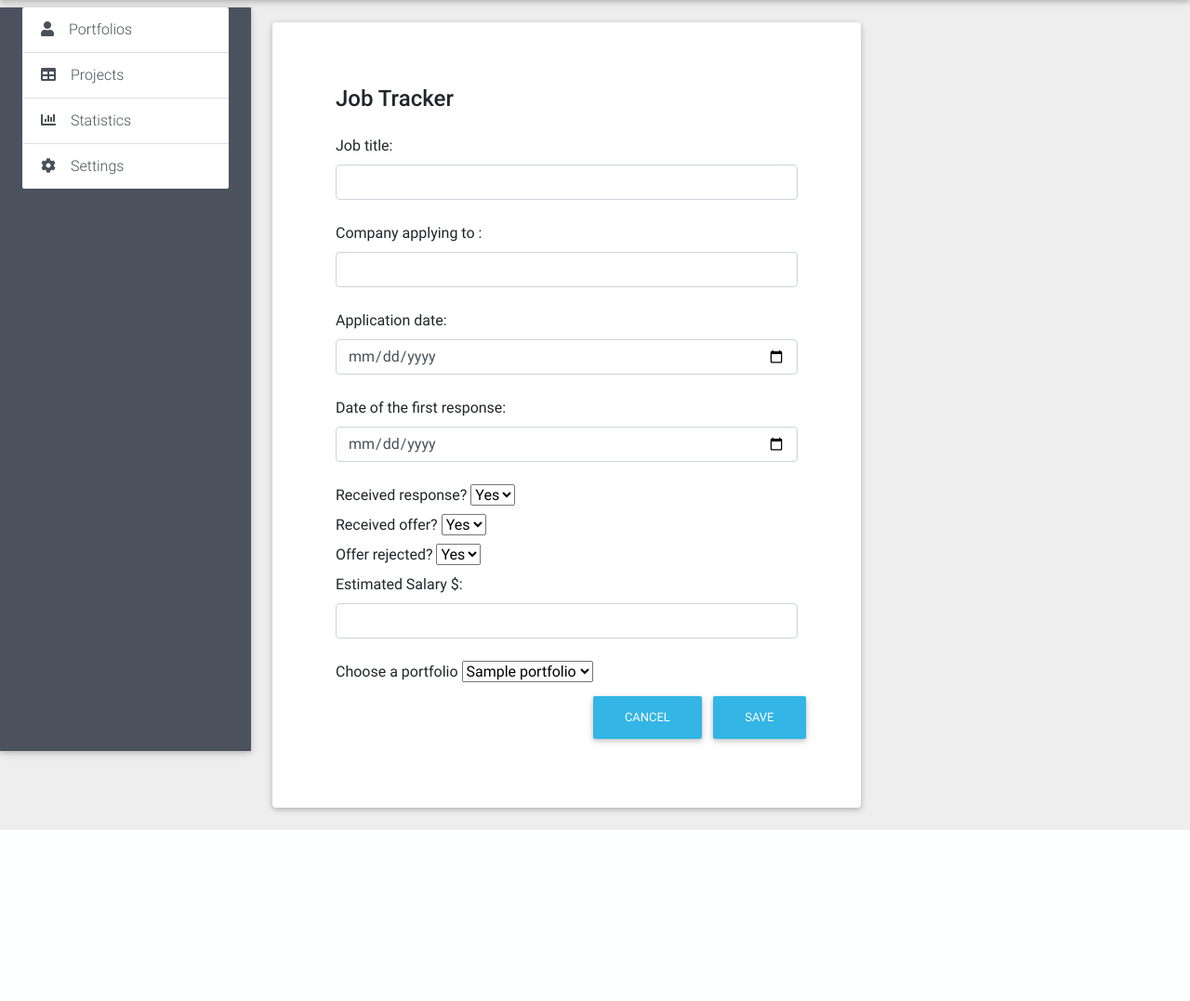
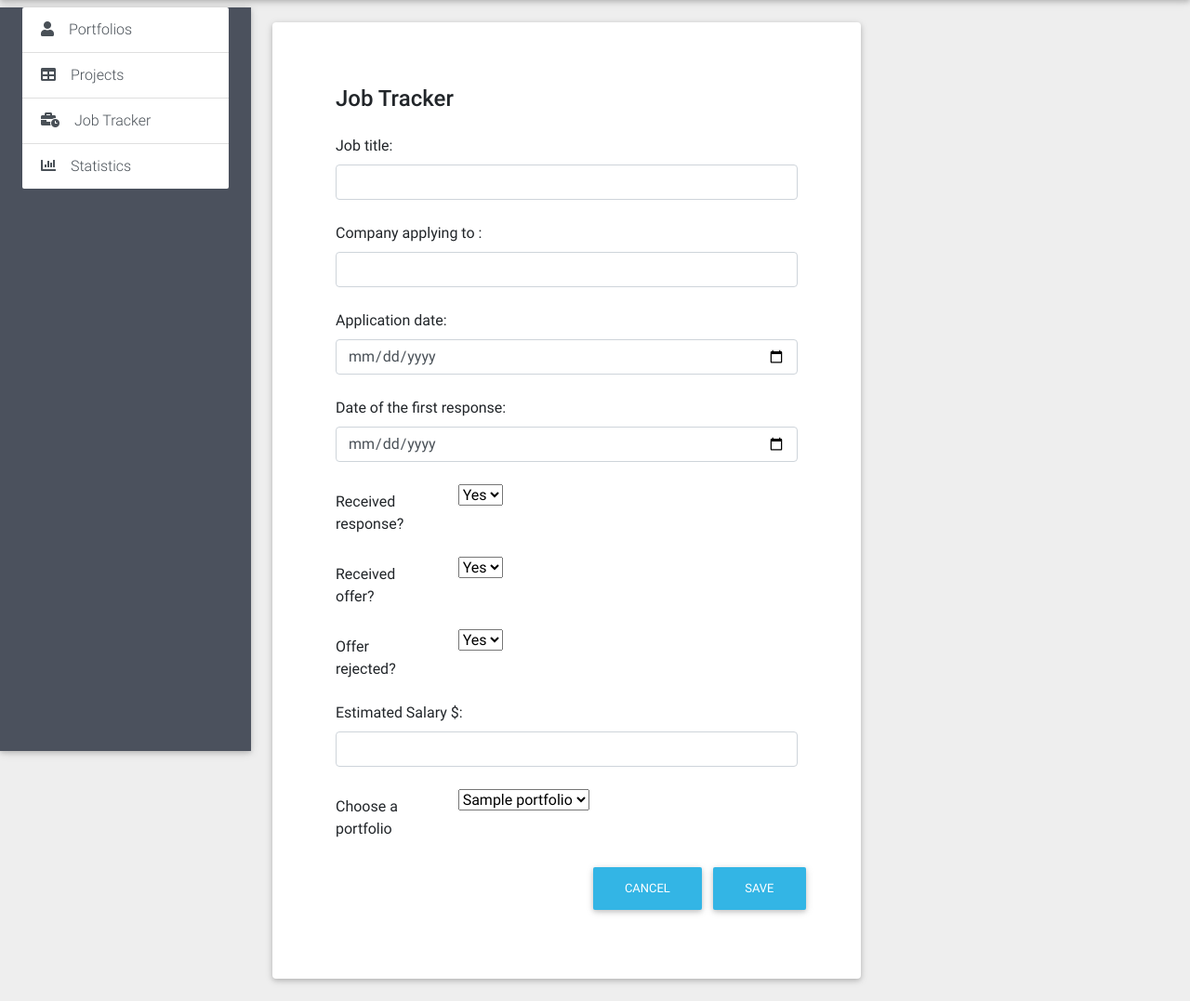
Before and after one commit to devsoor/cozyFolio, a Django app: page /applyJob in a window 1280 px wide. Shown: the part 76-1153 px from the top of the page at 93% size. Before the commit the page ends 969 px from the top, so only its background shows below. Run offline with Django 3.2, Linux system fonts and the light colour scheme; tables that the repository leaves empty hold one stand-in row (values such as "Sample post"); some libraries are stand-ins or nearby versions.

Commit message:
updated job apply and stats

```diff
--- a/cozyfolio_app/templates/applyJob.html
+++ b/cozyfolio_app/templates/applyJob.html
@@ -42,29 +42,51 @@
               <input type="date" id="JobFormforapplyDate" name="JobFormforapplyDate" class="form-control mb-4">
               <label for="JobFormforrespondDate"> Date of the first response: </label>
               <input type="date" id="JobFormforrespondDate" name="JobFormforrespondDate" class="form-control mb-4">
-              <label for="JobFormforresponse"> Received response? </label>
+
+
+              <div class="form-group row">
+                <label for="JobFormforresponse" class="col-sm-3 col-form-label">Received response?</label>
+                <div class="col-sm-8">
                   <select name="JobFormforresponse" id="JobFormforresponse">
                     <option value=1>Yes</option>
                     <option value=0>No</option>
-              </select><br>
-              <label for="jobFormforoffer"> Received offer? </label>
+                  </select>
+                </div>
+              </div>
+
+              <div class="form-group row">
+                <label for="jobFormforoffer" class="col-sm-3 col-form-label">Received offer?</label>
+                <div class="col-sm-8">
                   <select name="jobFormforoffer" id="jobFormforoffer">
                     <option value=1>Yes</option>
                     <option value=0>No</option>
-              </select><br>
-              <label for="jobFormforreject"> Offer rejected? </label>
+                  </select>
+                </div>
+              </div>
+
+              <div class="form-group row">
+                <label for="jobFormforreject" class="col-sm-3 col-form-label">Offer rejected?</label>
+                <div class="col-sm-8">
                   <select name="jobFormforreject" id="jobFormforreject">
                     <option value=1>Yes</option>
                     <option value=0>No</option>
-              </select><br>
+                  </select>
+                </div>
+              </div>
+
               <label for="JobFormforestSalary"> Estimated Salary $: </label>
-              <input type="number" id="JobFormforestSalary" name="JobFormforestSalary" class="form-control mb-4">
-              <label for="JobFormforportfolio">Choose a portfolio </label>
+              <input type="number" min="0" max="1000000" step="500" id="JobFormforestSalary" name="JobFormforestSalary" class="form-control mb-4">
+
+              <div class="form-group row">
+                <label for="JobFormforportfolio" class="col-sm-3 col-form-label">Choose a portfolio</label>
+                <div class="col-sm-8">
                   <select name="JobFormforportfolio" id="JobFormforportfolio">
                     {% for portfolio in allPortfolios %}
                     <option value="{{portfolio.id}}">{{portfolio.name}}</option>
                     {% endfor %}
                   </select>
+                </div>
+              </div>
 
               <div class="row justify-content-end">
                 <button class="btn btn-info" type="cancel">Cancel</button>
--- a/cozyfolio_app/templates/dashboard.html
+++ b/cozyfolio_app/templates/dashboard.html
@@ -47,7 +47,8 @@
             </a>
             <div class="dropdown-menu dropdown-mfenu-right dropdown-info" aria-labelledby="navbarDropdownMenuLink-4">
               <a class="dropdown-item" href="/portfolioNew">New Portfolio...</a>
-              <a class="dropdown-item" href="/projectNew">New Project..</a>
+              <a class="dropdown-item" href="/projectNew">New Project...</a>
+              <a class="dropdown-item" href="/applyJob">New Job...</a>
             </div>
           </li>
 
@@ -111,10 +112,14 @@
       {% for proj in projects %}
           <a href="/projectEdit/{{proj.id}}" class="nav-link waves-effect text-white" target="">{{proj.name}}</a>
       {% endfor %}
-      <a href="#" class="list-group-item list-group-item-action waves-effect">
+      <a href="applyJob" class="list-group-item list-group-item-action waves-effect">
+        <i class="fas fa-business-time mr-3"></i>Job Tracker</a>
+      {% for job in jobs %}
+        <a href="/updateJob/{{job.id}}" class="nav-link waves-effect text-white" target="">{{job.jobTitle}} ({{job.company}}</a>
+      {% endfor %}
+      <a href="jobStatistic" class="list-group-item list-group-item-action waves-effect">
         <i class="fas fa-chart-bar mr-3"></i>Statistics</a>
-      <a href="#" class="list-group-item list-group-item-action waves-effect">
-        <i class="fas fa-cog mr-3"></i>Settings</a>
+
     </div>
     {% endblock %}
   </div>
@@ -147,7 +152,9 @@
 
                     <table id="tableLanguages">
                       <tr>
-                              <th><h5>Languages </h5></th>
+                        <th>
+                          <h5>Languages </h5>
+                        </th>
                       </tr>
                       {% for lang in langList %}
                       <tr>
@@ -163,7 +170,9 @@
 
                     <table id="tableFrameworks">
                       <tr>
-                                <th><h5>Frameworks</h5></th>
+                        <th>
+                          <h5>Frameworks</h5>
+                        </th>
                       </tr>
                       {% for fw in fwList %}
                       <tr>
@@ -179,7 +188,9 @@
 
                     <table id="tableDatabases">
                       <tr>
-                              <th><h5>Databases</h5></th>
+                        <th>
+                          <h5>Databases</h5>
+                        </th>
                       </tr>
                       {% for db in dbList %}
                       <tr>
@@ -195,7 +206,9 @@
 
                     <table id="tableClouds">
                       <tr>
-                              <th><h5>Cloud</h5></th>
+                        <th>
+                          <h5>Cloud</h5>
+                        </th>
                       </tr>
                       {% for cloud in cloudList %}
                       <tr>
@@ -216,7 +229,8 @@
             <div class="card-body card-body-cascade text-center">
               <div class="avatar mx-auto white"><img src="https://mdbootstrap.com/img/Photos/Others/men.jpg" alt=""
                   class=" img-fluid">
-                <h4 class="card-title font-weight-bold indigo-text pb-5"><strong>{{this_user.firstName}} {{this_user.lastName}}</strong></h4>
+                <h4 class="card-title font-weight-bold indigo-text pb-5"><strong>{{this_user.firstName}}
+                    {{this_user.lastName}}</strong></h4>
                 <form action=""></form>
                 <div class="input-group">
                   <!-- <div class="input-group-prepend">
@@ -229,7 +243,8 @@
                   </div> -->
                   <!-- <=====================================================================================================================================================================> -->
                   <div>
-                    <a href="/home/felix/Desktop/cozyFolio/cozyFolio/media/Felix_Almejo_2JKTvLR.pdf" target="_blank" download>Download Resume</a>
+                    <a href="/home/felix/Desktop/cozyFolio/cozyFolio/media/Felix_Almejo_2JKTvLR.pdf" target="_blank"
+                      download>Download Resume</a>
                     <!-- {{resumes} -->
                   </div>
                   <!-- <form action="POST" enctype="multipart/form-data">
@@ -250,15 +265,14 @@
           <div class="card card-cascade wider mb-4 wow fadeIn">
             <div class="card-body card-body-cascade text-left">
               <div class="row wow fadeIn">
-
-
                 <div class="col-lg-3">
                   <div class="list-group">
                     <a href="#!" class="list-group-item list-group-item-action active">
                       Portfolios
                     </a>
                     {% for folio in portfolios %}
-                          <a href="pickPortfolio/{{folio.id}}" class="list-group-item list-group-item-action">{{folio.name}}</a>
+                    <a href="pickPortfolio/{{folio.id}}"
+                      class="list-group-item list-group-item-action">{{folio.name}}</a>
                     {% endfor %}
                   </div>
                 </div>
@@ -269,8 +283,7 @@
                       <div class="card card-cascade wider mb-4 wow fadeIn">
                         <!--Card image-->
                         <div class="view view-cascade overlay">
-                            <img src="{{proj.picImage}}" class="card-img-top"
-                              alt="wider">
+                          <img src="{{proj.picImage}}" class="card-img-top" alt="wider">
 
                         </div>
                         <!--/Card image-->
@@ -290,11 +303,39 @@
                     </div>
                     {% endfor %}
                   </div>
-
+                </div>
+              </div>
+            </div>
+          </div>
         </div>
       </div>
 
-
+      <div class="row wow fadeIn">
+        <div class="col-lg-12 col-md-12">
+          <div class="card card-cascade wider mb-4 wow fadeIn">
+            <div class="card-body card-body-cascade text-left">
+              <table class="table table-striped table-bordered ">
+                <thead class="stylish-color white-text">
+                  <tr>
+                    <th scope="col">Job Title</th>
+                    <th scope="col">Company</th>
+                    <th scope="col">Application Date</th>
+                    <th scope="col">Portfolio</th>
+                    <th scope="col">Est. Salary</th>
+                  </tr>
+                </thead>
+                <tbody>
+                  {% for job in jobs %}
+                  <tr>
+                    <td>{{job.jobTitle}}</td>
+                    <td>{{job.company}}</td>
+                    <td>{{job.applyDate}}</td>
+                    <td>{{job.portfolio.name}}</td>
+                    <td>{{job.estSalary}}</td>
+                  </tr>
+                  {% endfor %}
+                </tbody>
+              </table>
             </div>
           </div>
         </div>
--- a/cozyfolio_app/templates/project.html
+++ b/cozyfolio_app/templates/project.html
@@ -33,12 +33,12 @@
               <div class="form-row mb-4">
                 <label for="projectFormSummary">Project Summary</label>
                 <textarea class="form-control rounded-0" id="projectFormSummary" name="projectFormSummary"
-                  rows="3"></textarea>
+                  rows="5"></textarea>
               </div>
               <div class="form-row mb-4">
                 <label for="projectFormTech">Tech Used</label>
                 <textarea class="form-control rounded-0" id="projectFormTech" name="projectFormTech"
-                  rows="2"></textarea>
+                  rows="5"></textarea>
               </div>
               <div class="form-row mb-4">
                 <label for="projectFormTeam">Team</label>
@@ -48,7 +48,7 @@
               <div class="form-row mb-4">
                 <label for="projectFormProcess">Process</label>
                 <textarea class="form-control rounded-0" id="projectFormProcess" name="projectFormProcess"
-                  rows="3"></textarea>
+                  rows="5"></textarea>
               </div>
 
               <div class="form-row mb-4">
--- a/cozyfolio_app/views.py
+++ b/cozyfolio_app/views.py
@@ -12,6 +12,7 @@ import json
 import ast
 import urllib.parse
 import os
+from datetime import datetime
 
 # Build paths inside the project like this: os.path.join(BASE_DIR, ...)
 BASE_DIR = os.path.dirname(os.path.dirname(os.path.abspath(__file__)))
@@ -131,6 +132,7 @@ def dashboard(request):
 
     userPortfolios = this_user.portfolio.all()
     projects = Project.objects.all()
+    jobs = Job.objects.all()
 
     all_resumes = this_user.resume
     print(all_resumes)
@@ -145,10 +147,12 @@ def dashboard(request):
     smLinkedIn = SocialMedia.objects.get(name="LinkedIn", user=this_user)
     smGithub = SocialMedia.objects.get(name="GitHub", user=this_user)
     smStackoverflow = SocialMedia.objects.get(name="Stack Overflow", user=this_user)
+
     context = {
         "this_user": this_user,
         "portfolios": userPortfolios,
         "projects": projects,
+        "jobs": jobs,
         "langList": langList,
         "fwList": fwList,
         "dbList": dbList,
@@ -455,13 +459,13 @@ def websiteCreate(request):
 def applyJob(request):
     allPortfolios = Portfolio.objects.all()
     context = {
-        "allPortfolios":allPortfolios
+        "allPortfolios":allPortfolios,
     }
     return render(request, "applyJob.html", context)
 
 def viewJob(request):
-    # print("########################", request.POST)
     this_user = User.objects.get(email=request.session['userEmail'])
+    print("-=-=-=-=-=-=-=-=-=-=-=-=-=-=-=-=-=-=-=  request.POST['JobFormforportfolio']", request.POST['JobFormforportfolio'])
 
     errors = Job.objects.job_validator(request.POST)
     if len(errors) > 0:
@@ -480,68 +484,73 @@ def viewJob(request):
     offerReceived = request.POST['jobFormforoffer']
     thisPortfolio = Portfolio.objects.get(id=portfolioId)
 
-    # job = Job.objects.filter(jobTitle=title)
-    # if len(job)==0:
-    #     job = Job.objects.create(jobTitle=title, company=company, applyDate=applyDate, respondDate=respondDate, response=response, estSalary=estSalary, portfolio=thisPortfolio, user=this_user, offerReject=offerReject,numbofJobApplied=1, offerReceived=offerReceived, )
-    # else:
-    #     job = Job.objects.get(jobTitle=title)
-
-    #     numbofJobApplied = 1
-    # else:
-    #     numbofJobApplied += 1
-
-    # countcompany = Job.objects.filter(company=company)
-    # if len(countcompany) == 0:
-    #     numbofCompanyApplied =1
-    # else:
-    #     numbofCompanyApplied +=1
-
-    # countresponse = Job.objects.filter(response=response)
-    # if len(countresponse) == 0:
-    #     numbofCompanyApplied =1
-    # else:
-    #     numbofCompanyApplied +=1
-    # if respondDate == None:
-    #     newJob = Job.objects.create(jobTitle=title, company=company, applyDate=applyDate, response=response, estSalary=estSalary, portfolio=thisPortfolio, user=this_user, offerReject=offerReject, offerReceived=offerReceived)
-    # else:
     newJob = Job.objects.create(jobTitle=title, company=company, applyDate=applyDate, respondDate=respondDate, response=response, estSalary=estSalary, portfolio=thisPortfolio, user=this_user, offerReject=offerReject, offerReceived=offerReceived)
-    # print("##############################", newJob)
     return redirect("/dashboard")
 
 def updateJob(request,id):
-    thisJob = Job.objects.get(id=id)
+    this_job = Job.objects.get(id=id)
     allPortfolios = Portfolio.objects.all()
+
+    responseDate = datetime.strftime(this_job.respondDate, "%Y-%m-%d")
+    appliedDate = datetime.strftime(this_job.applyDate, "%Y-%m-%d")
+
     context ={
-        "thisJob" : thisJob,
-        "allPortfolios":allPortfolios
+        "this_job" : this_job,
+        "allPortfolios": allPortfolios,
+        "responseDate": responseDate,
+        "appliedDate": appliedDate,
     }
     return render(request,"updateJob.html", context)
 
 
 def newJob(request,id):
-    print("request.POST=", request.POST)
     this_user = User.objects.get(email=request.session['userEmail'])
-    editjob = Job.objects.get(id=id)
+    this_job = Job.objects.get(id=id)
 
-    editjob.jobTitle = request.POST['JobFormtitle']
-    editjob.company = request.POST['JobFormCompanyName']
-    editjob.applyDate = request.POST['JobFormforapplyDate']
-    editjob.respondDate = request.POST['JobFormforrespondDate']
-    editjob.response = request.POST['JobFormforresponse']
-    editjob.estSalary = request.POST['JobFormforestSalary']
-    editjob.portfolioId = request.POST['JobFormforportfolio']
-    editjob.offerReject = request.POST['jobFormforreject']
-    editjob.offerReceived = request.POST['jobFormforoffer']
-    editjob.thisPortfolio = Portfolio.objects.get(id=portfolioId)
+    this_job.jobTitle = request.POST['JobFormtitle']
+    this_job.company = request.POST['JobFormCompanyName']
+    this_job.applyDate = request.POST['JobFormforapplyDate']
+    this_job.respondDate = request.POST['JobFormforrespondDate']
+    this_job.response = request.POST['JobFormforresponse']
+    this_job.estSalary = request.POST['JobFormforestSalary']
+    this_job.offerReject = request.POST['jobFormforreject']
+    this_job.offerReceived = request.POST['jobFormforoffer']
+    this_job.portfolio = Portfolio.objects.get(id=request.POST['JobFormforportfolio'])
 
-    editjob.save()
+    this_job.save()
 
     return redirect("/dashboard")
 
 def jobStatistic(request):
-    thisJob = Job.objects.all()
+    this_user = User.objects.get(email=request.session['userEmail'])
+    this_job = Job.objects.all()
+    numbofJobApplied = this_job.count()
+
+    clist = Job.objects.order_by('company')
+    companyList = []
+    for c in clist:
+        companyList.append(c.company)
+
+    numbofCompanyApplied = len(set(companyList))
+
+    offerReceived = len(Job.objects.filter(offerReceived=1))
+    print("offerReceived", offerReceived)
+
+    offerReject = len(Job.objects.filter(offerReject=1))
+    print("offerReject", offerReject)
+
+
+    response = len(Job.objects.filter(response=1))
+    print("response", response)
+
+
     context ={
-        "thisJob" : thisJob,
+        "this_job" : this_job,
+        "numbofJobApplied": numbofJobApplied,
+        "numbofCompanyApplied": numbofCompanyApplied,
+        "offerReceived": offerReceived,
+        "offerReject": offerReject,
+        "response": response,
     }
 
     return render(request,"jobStatistic.html", context)
```
Also changed, not shown: cozyfolio_app/templates/jobStatistic.html (+7 -9 lines), cozyfolio_app/templates/updateJob.html (+33 -16 lines). Lines whose indentation alone changed are shown as unchanged.
